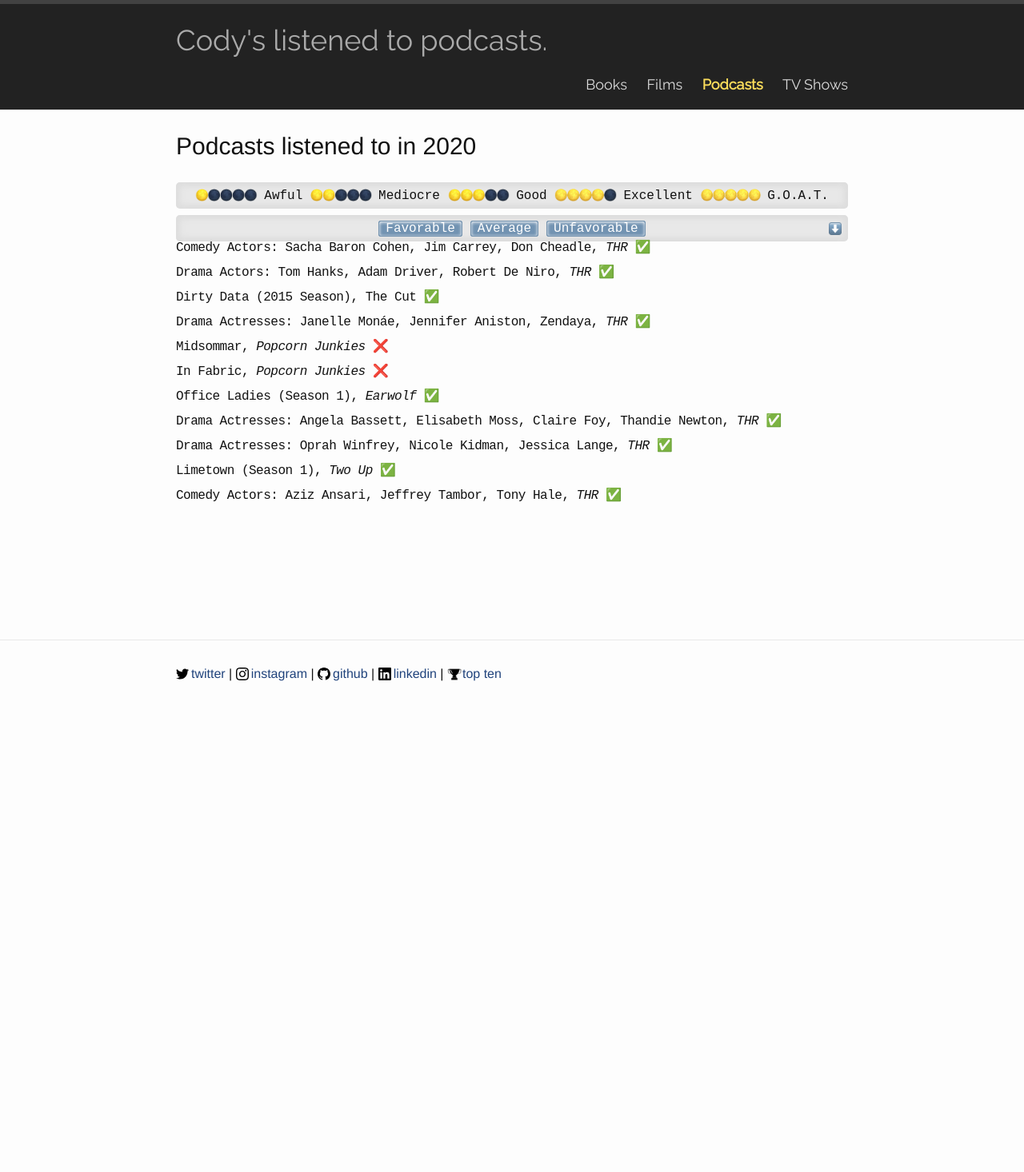
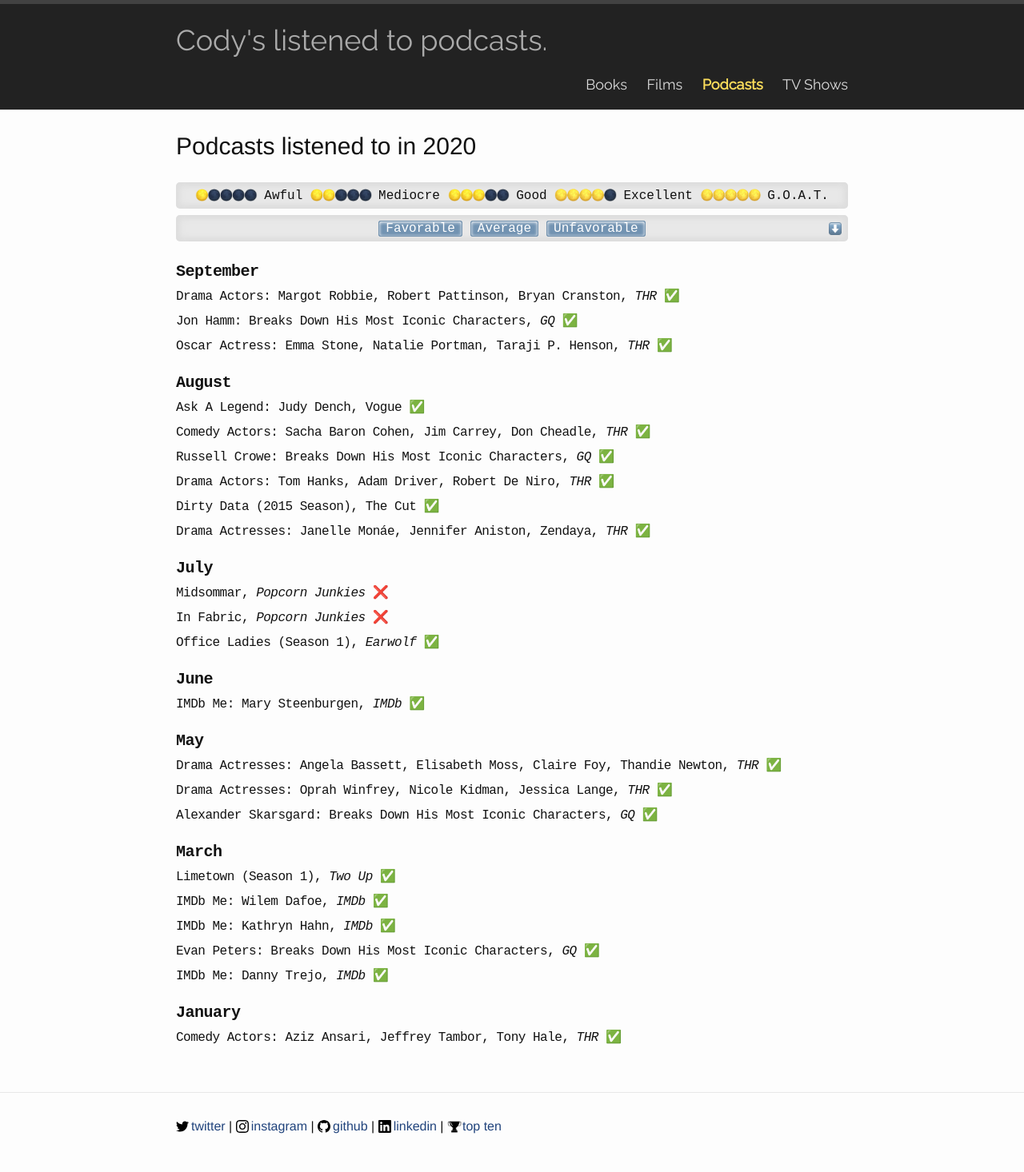
Before and after one commit to codydalerodgers/personal-blog, a Jekyll site: the page built from _podcasts/2020.md, in a window 1280 px wide. Shown: the whole page at 80% size. Built offline with Jekyll 4.4.1, drawn with Linux system fonts in a browser that asks for light colours; before the commit the page ends 900 px from its top, so only the background shows below that.

Commit message:
fill in podcast history

```diff
--- a/_podcasts/2020.md
+++ b/_podcasts/2020.md
@@ -4,7 +4,19 @@
 title: Podcasts listened to in 2020
 category: podcasts
 ---
+## September
+Drama Actors: Margot Robbie, Robert Pattinson, Bryan Cranston, _THR_ ✅
+
+Jon Hamm: Breaks Down His Most Iconic Characters, _GQ_ ✅
+
+Oscar Actress: Emma Stone, Natalie Portman, Taraji P. Henson, _THR_ ✅
+
+## August
+Ask A Legend: Judy Dench, Vogue ✅
+
 Comedy Actors: Sacha Baron Cohen, Jim Carrey, Don Cheadle, _THR_ ✅
+
+Russell Crowe: Breaks Down His Most Iconic Characters, _GQ_ ✅
 
 Drama Actors: Tom Hanks, Adam Driver, Robert De Niro, _THR_ ✅
 
@@ -12,16 +24,33 @@
 
 Drama Actresses: Janelle Monáe, Jennifer Aniston, Zendaya, _THR_ ✅
 
+## July
 Midsommar, _Popcorn Junkies_ ❌
 
 In Fabric, _Popcorn Junkies_ ❌
 
 Office Ladies (Season 1), _Earwolf_ ✅
 
+## June
+IMDb Me: Mary Steenburgen, _IMDb_ ✅
+
+## May
 Drama Actresses: Angela Bassett, Elisabeth Moss, Claire Foy, Thandie Newton, _THR_ ✅
 
 Drama Actresses: Oprah Winfrey, Nicole Kidman, Jessica Lange, _THR_ ✅
 
+Alexander Skarsgard: Breaks Down His Most Iconic Characters, _GQ_ ✅
+
+## March
 Limetown (Season 1), _Two Up_ ✅
 
+IMDb Me: Wilem Dafoe, _IMDb_ ✅
+
+IMDb Me: Kathryn Hahn, _IMDb_ ✅
+
+Evan Peters: Breaks Down His Most Iconic Characters, _GQ_ ✅
+
+IMDb Me: Danny Trejo, _IMDb_ ✅
+
+## January
 Comedy Actors: Aziz Ansari, Jeffrey Tambor, Tony Hale, _THR_ ✅
```
Also changed, not shown: _shows/2020.md (+2 -1 lines).
